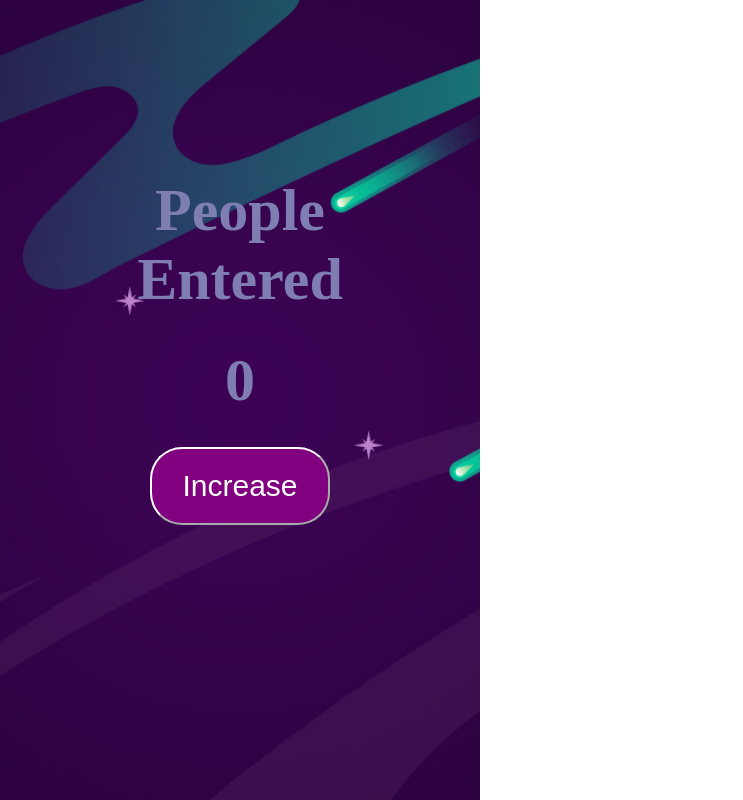
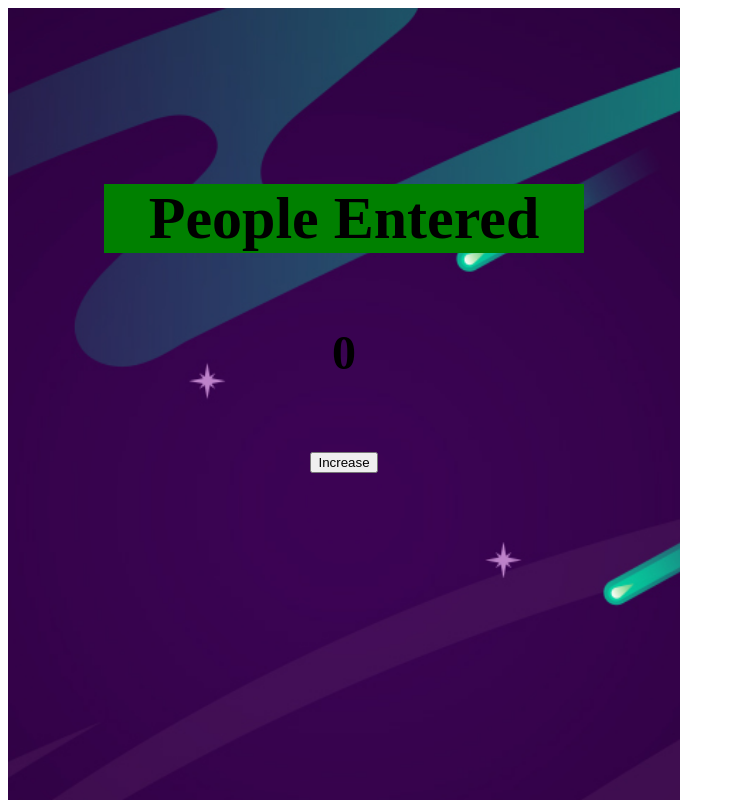
Before and after one commit to AgileRampler/My-Project, a plain HTML site: page project1/index.html in a window 1280 px wide. Shown: the top 800 px of the page, without its empty margins (0-743 px from the left). Drawn offline with Linux system fonts and the light colour scheme.

Commit message:
Update style.css

```diff
--- a/project1/style.css
+++ b/project1/style.css
@@ -1,53 +1,67 @@
-
+]
 *{
     margin: 0;
     padding: 0;
     box-sizing: border-box;
 }
+.box{
 
-div{
-    min-height:100vh;
-    max-width: 60vh;
-    background-image: url(images.jpg);
-    background-position: center;
-    background-size: cover;
-
-
-
+    background-color: white;
 
 }
 
 .counter{
-
+    min-height:100vh;
+    max-width: 60vh;
+    background-position: center;
+    background-size: cover;
     align-items: center;
     text-align: center;
-    color: rgb(126, 126, 178);
     padding: 6rem;
+    background-image: url(images.jpg);
+}
+h1{
+    margin-top: 5rem;
+    font-size: 60px;
+    background-color: green;
+}
+h2{
+    padding: 2rem;
+    font-size: 3rem;
+}
+h3{
+    font-size: 2rem;
+    background-color: red;
+    margin-top: 20px;
+}
 
+button1{
 
-
+    background-color: green;
+    color:white;
+    padding: 5px ;
+    font-size: 20px;
+    cursor: pointer;
+    border-color: white;
+    border-radius: 4rem;
 
 
 }
-h1{
-    margin-top: 5rem;
-    font-size: 60px
-}
-h2{
-    padding: 2rem;
-    font-size: 60px
+button2{
+
+    background-color: red;
+    color:white;
+    padding: 5px;
+    font-size: 20px;
+    cursor: pointer;
+    border-color: white;
+    border-radius: 4rem;
 
 
 }
-
-button{
-    background-color: purple;
-    color:white;
-    padding: 20px 30px;
-    font-size: 30px;
-    cursor: pointer;
-    border-color: white;
-    border-radius: 2rem;
-
+@media (max-width:600px)
+.counter {
+    min-height:84vh;
+    max-width: 60vh;
 
 }
```
